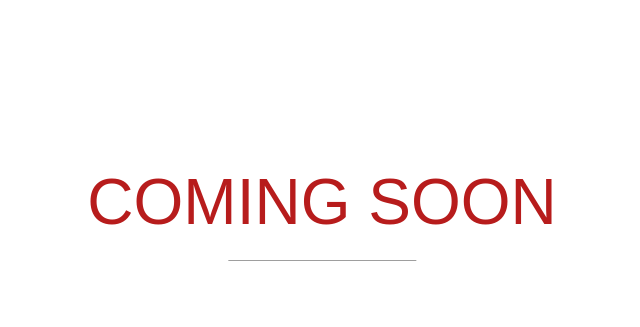
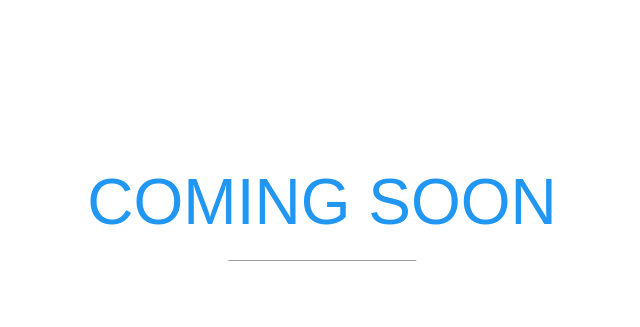
Before and after one commit to ozhar75/ozhar75.github.io, a plain HTML site: page index.html in a window 1280 px wide. Shown: the part 166-493 px from the top of the page, without its empty margins (318-958 px from the left). Drawn offline with Linux system fonts and the light colour scheme; a web font is replaced by a local one.

Commit message:
Update index.html

```diff
--- a/index.html
+++ b/index.html
@@ -20,7 +20,7 @@ body, html {height: 100%}
     oZh@r75
   </div>
   <div class="w3-display-middle">
-    <h1 class="w3-jumbo w3-animate-top" style="color:#B71C1C";>COMING SOON</h1>
+    <h1 class="w3-jumbo w3-animate-top" style="color:#2196F3";>COMING SOON</h1>
     <hr class="w3-border-grey" style="margin:auto;width:40%">
     <p class="w3-large w3-center">oZh@r75</p>
   </div>
```
